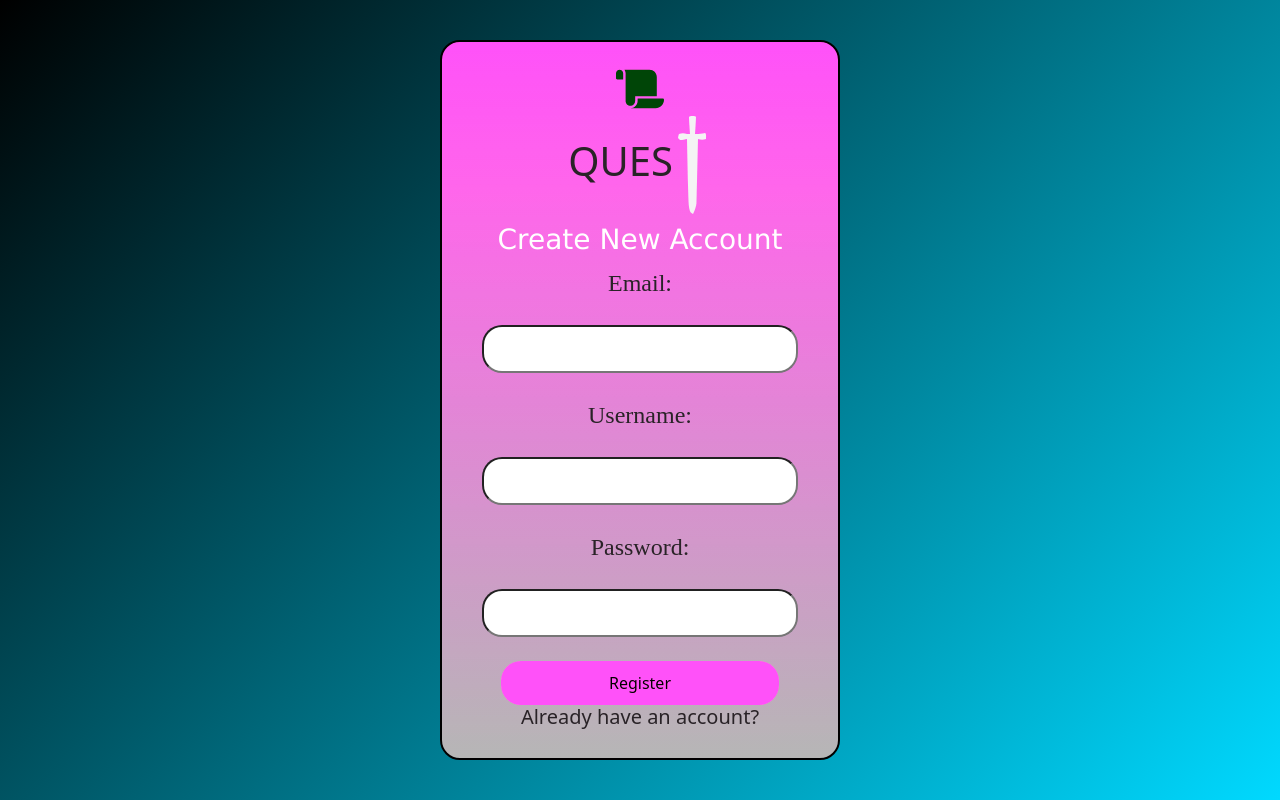
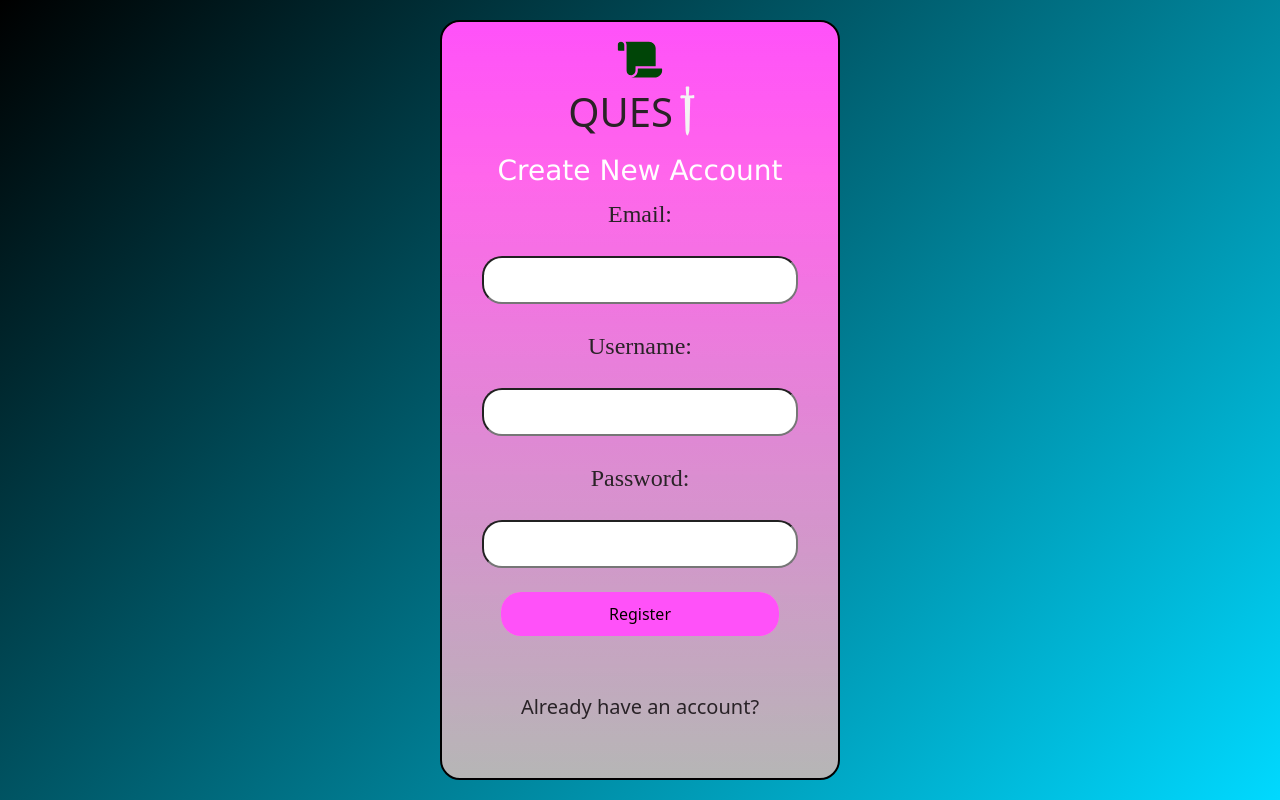
Before and after one commit to Nikhil-vip/tracker, a React (Vite) app in the folder front_end/quest/: page / in a window 1280 px wide. Built offline with nearby package versions, Linux system fonts and the light colour scheme.

Commit message:
started backend

```diff
--- a/front_end/quest/src/register.jsx
+++ b/front_end/quest/src/register.jsx
@@ -12,7 +12,7 @@ const REGISTER = () => {
         </div>
         <h1 className={Styles.h1}>QUES
           <img src={sword} alt="T" className={Styles.sword} />
-        </h1 >
+        </h1>
         <h3 className={Styles.h3}>Create New Account</h3>
         <label for="Email">Email:</label><br></br>
         <input type="email" id="Email" name="Email" /><br></br>
--- a/front_end/quest/src/register.module.css
+++ b/front_end/quest/src/register.module.css
@@ -8,9 +8,16 @@ body {
 
 .scroll {
   color: rgb(99, 39, 4);
+  transform: scale(2.8);
   position: relative;
-  top: -20px;
-  transform: scale(3);
+  top: 20px;
+}
+
+.sword {
+  position: relative;
+  right: 5px;
+  top: -5px;
+  transform: scale(0.5);
 }
 
 .ok {
@@ -23,7 +30,7 @@ body {
   align-items: center;
   border-radius: 20px;
   justify-content: center;
-  height: 90vh;
+  height: 95vh;
   background: linear-gradient(rgb(0, 162, 255), rgb(183, 182, 182));
   /* Animate the hue rotation instead of the gradient itself */
   animation: rgb-shift 20s linear infinite;
@@ -61,6 +68,8 @@ button:hover {
 
 .h1 {
   z-index: 1;
+  position: relative;
+  top: 20px;
 }
 
 .h3 {
@@ -79,7 +88,7 @@ button:hover {
 
 .h5 {
   z-index: 1;
-  margin-bottom: -20px;
+  margin: auto;
 }
 
 .h5:hover {
```
